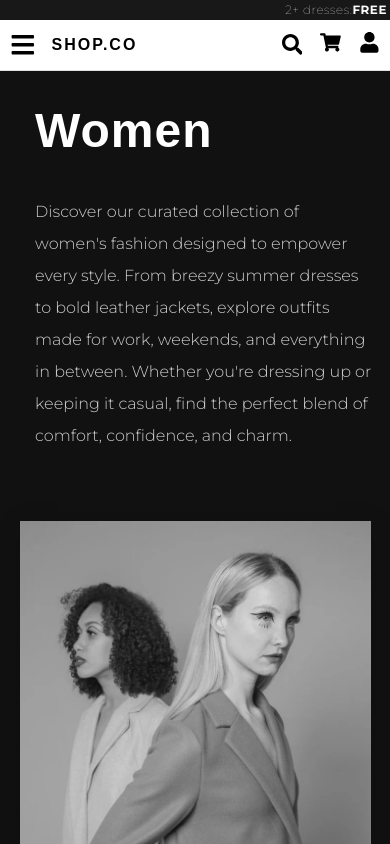
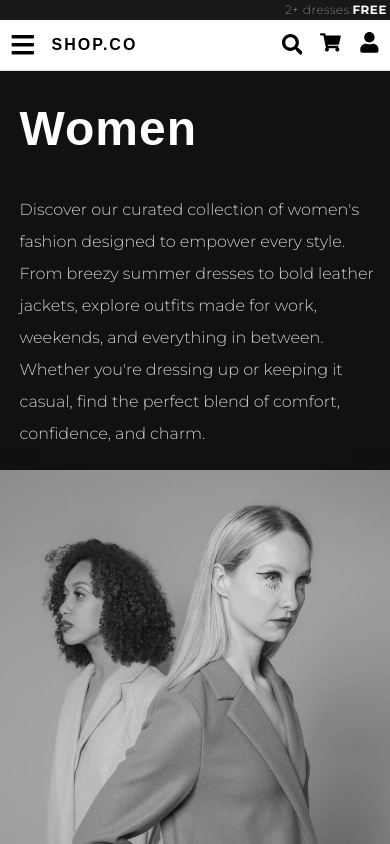
Before and after one commit to kisa-fatima/ecommerce-website, a React (Create React App) app: page /women in a window 390 px wide. Built offline with nearby package versions, Linux system fonts and the light colour scheme; a web font is replaced by a local one.

Commit message:
page banner mobile

```diff
--- a/src/styles/PageBanner.css
+++ b/src/styles/PageBanner.css
@@ -83,3 +83,31 @@
     max-width: 100%;
   }
 }
+
+@media (max-width: 600px) {
+  .page-banner {
+    display: block;
+    padding: 30px 0 0 0;
+    gap: 0;
+    min-height: unset;
+    height: auto;
+    margin-bottom: 0;
+    background: #111;
+  }
+  .page-banner__img-container {
+    width: 100%;
+    padding: 0;
+    margin: 0;
+  }
+  .page-banner__img {
+    max-width: 100vw;
+    margin: 0;
+    padding: 0;
+    display: block;
+  }
+  .page-banner__text {
+    max-width: 100%;
+    padding-left: 5vw;
+    padding-bottom: 20px;
+  }
+}
```
